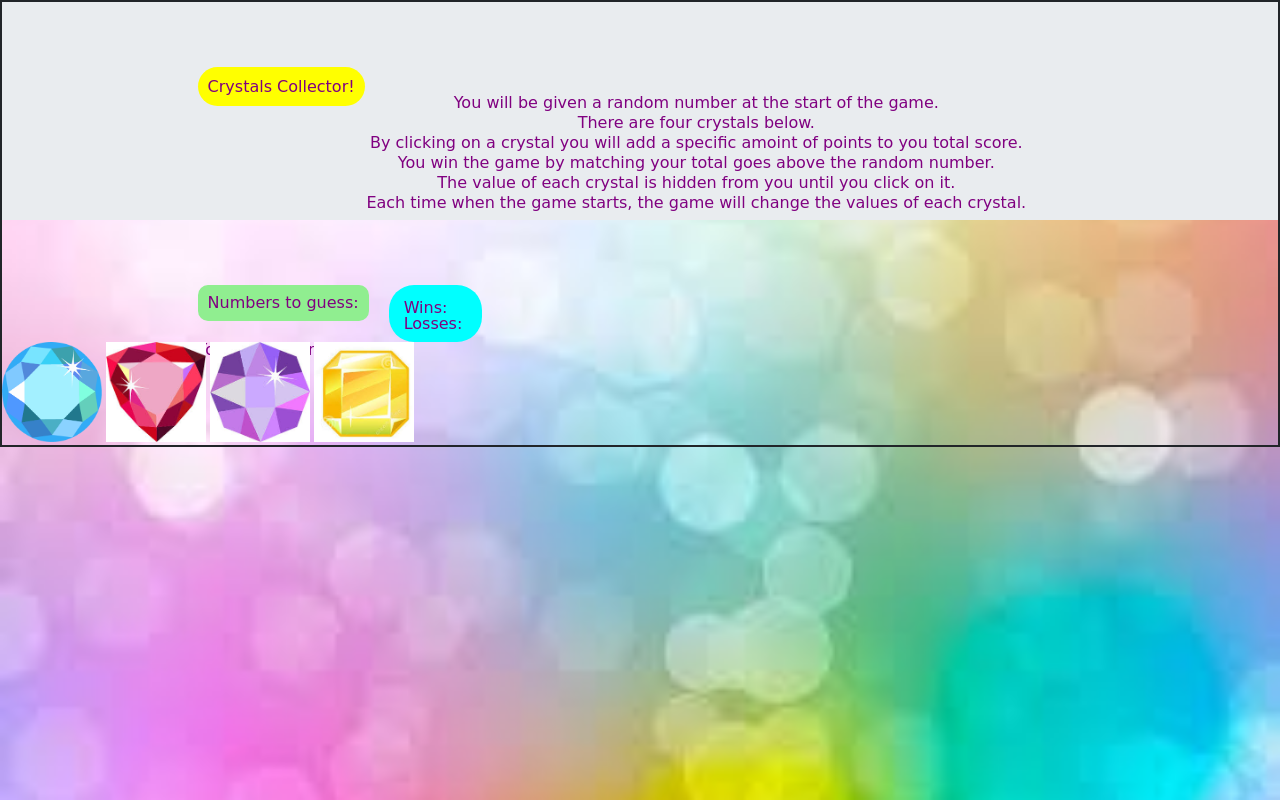
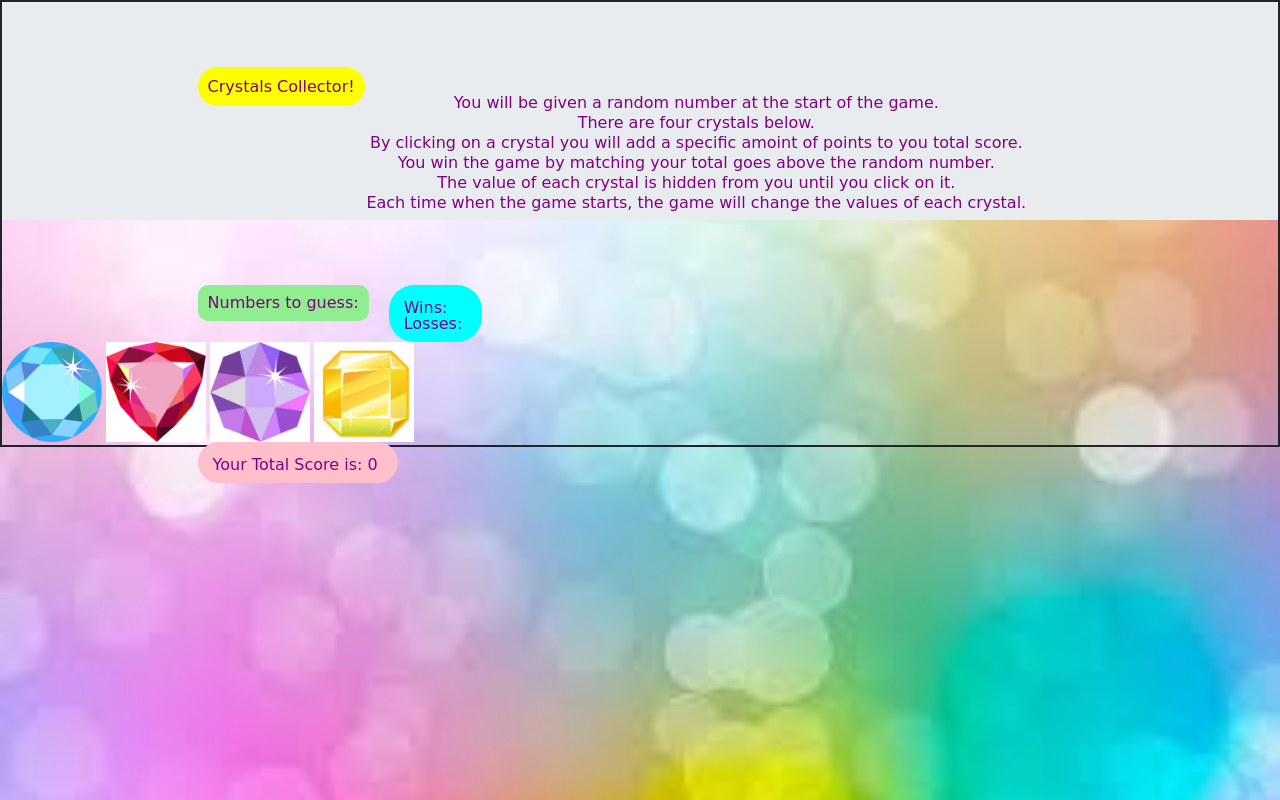
Before and after one commit to neilhammerle/unit-4-game, a plain HTML site: page index.html in a window 1280 px wide. Drawn offline with nearby package versions, Linux system fonts and the light colour scheme; a web font is replaced by a local one.

Commit message:
css changes

```diff
--- a/assets/css/style.css
+++ b/assets/css/style.css
@@ -56,3 +56,13 @@ h3 {
     margin-left: 20px;
     border-radius: 25px;
 }
+
+#yts {
+    background-color: pink;
+    display: inline-block;
+    padding: 15px 20px 10px 15px;
+    margin-top: 100px;
+    margin-right: 100x;
+    border-radius: 75px;
+
+}
```
